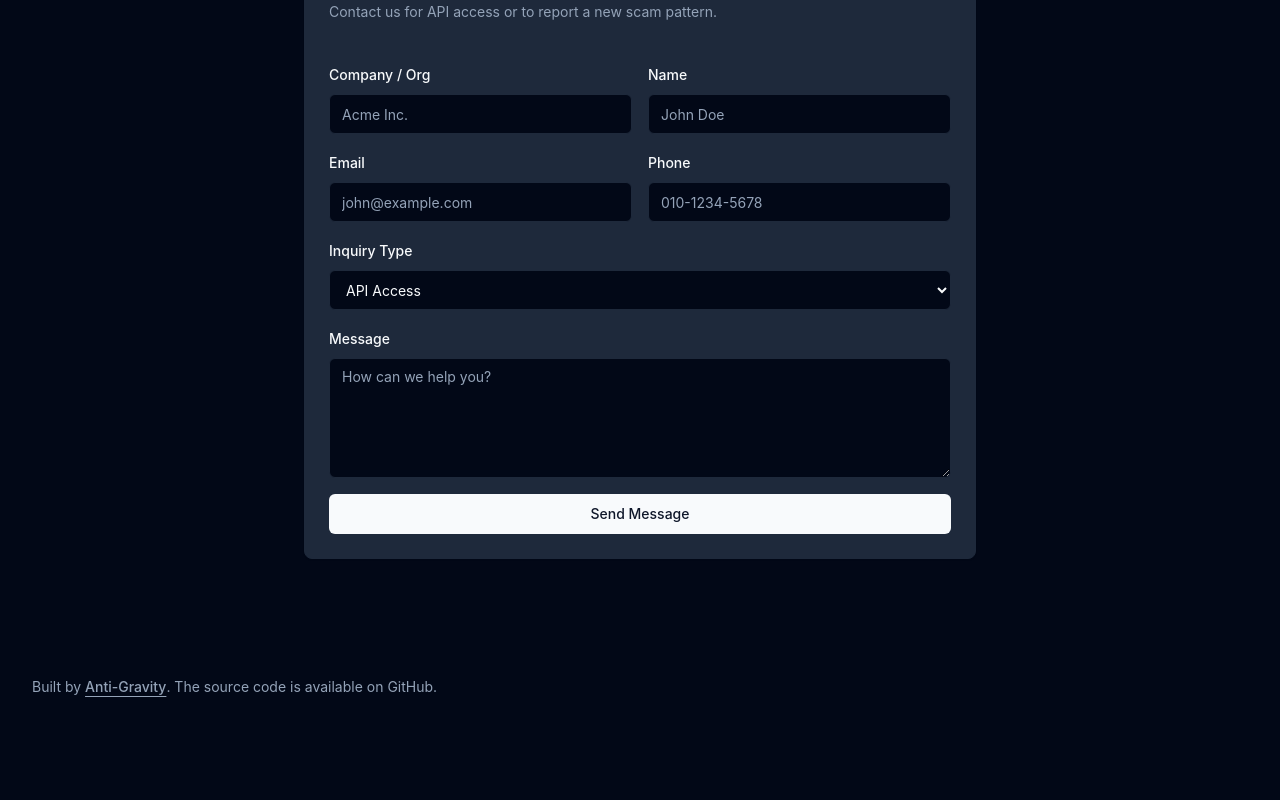
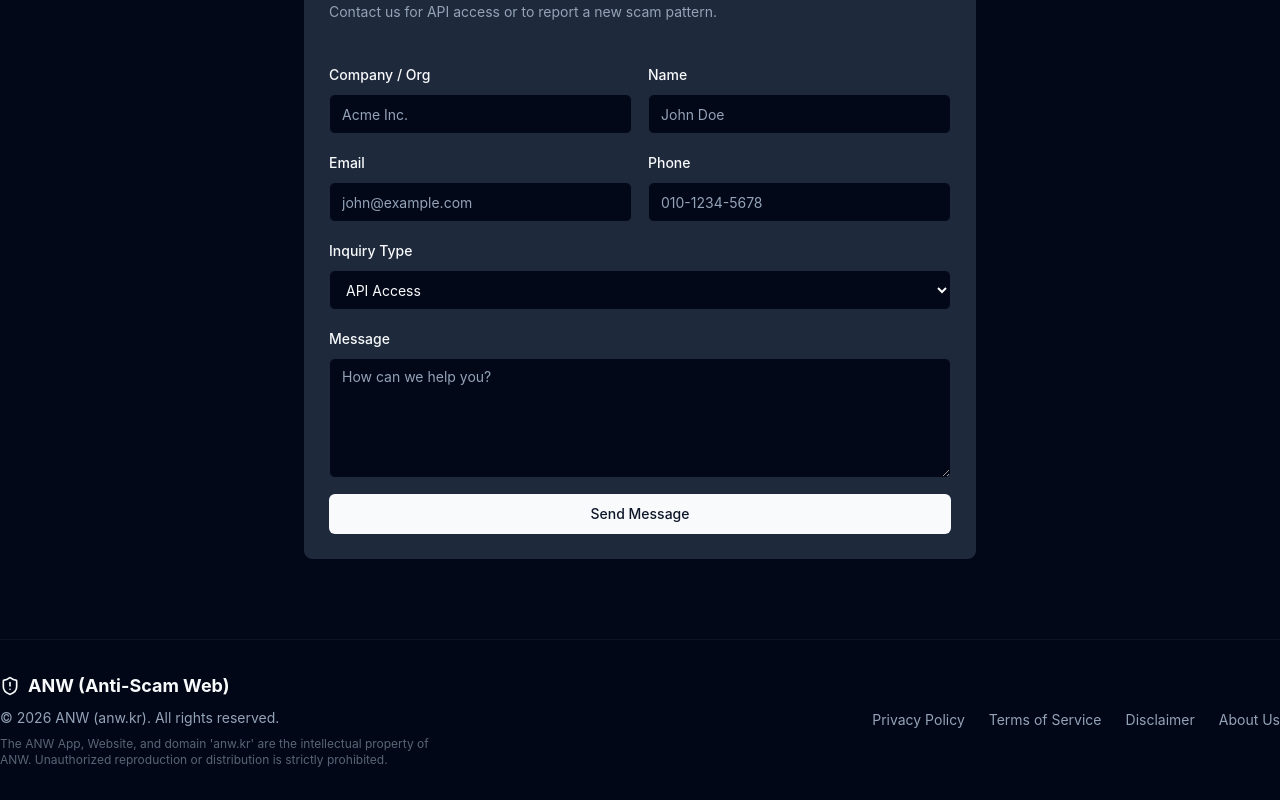
Before and after one commit to jjy760409/chatgpt-x-world, a React (Vite) app: page / in a window 1280 px wide. Shown: the part 1137-1937 px from the top of the page. Before the commit the page ends 1872 px from the top, so only its background shows below. Built offline with nearby package versions, Linux system fonts and the light colour scheme; no server answers.

Commit message:
feat: add legal pages (privacy, terms, disclaimer) and update footer with IP notice

```diff
--- a/src/App.tsx
+++ b/src/App.tsx
@@ -4,6 +4,9 @@ import AdminPage from "@/pages/AdminPage"
 import ThanksPage from "@/pages/ThanksPage"
 import PricingPage from "@/pages/PricingPage"
 import AboutPage from "@/pages/AboutPage"
+import PrivacyPage from "@/pages/PrivacyPage"
+import TermsPage from "@/pages/TermsPage"
+import DisclaimerPage from "@/pages/DisclaimerPage"
 import Layout from "@/layout/Layout"
 
 function App() {
@@ -15,6 +18,11 @@ function App() {
         <Route path="/about" element={<AboutPage />} />
         <Route path="/admin" element={<AdminPage />} />
         <Route path="/thanks" element={<ThanksPage />} />
+
+        {/* Legal Pages */}
+        <Route path="/privacy" element={<PrivacyPage />} />
+        <Route path="/terms" element={<TermsPage />} />
+        <Route path="/disclaimer" element={<DisclaimerPage />} />
       </Route>
     </Routes>
   )
--- a/src/layout/Layout.tsx
+++ b/src/layout/Layout.tsx
@@ -26,20 +26,28 @@ export default function Layout() {
             <main className="flex-1">
                 <Outlet />
             </main>
-            <footer className="py-6 md:px-8 md:py-0">
-                <div className="container flex flex-col items-center justify-between gap-4 md:h-24 md:flex-row">
-                    <p className="text-center text-sm leading-loose text-muted-foreground md:text-left">
-                        Built by{" "}
-                        <a
-                            href="#"
-                            target="_blank"
-                            rel="noreferrer"
-                            className="font-medium underline underline-offset-4"
-                        >
-                            Anti-Gravity
-                        </a>
-                        . The source code is available on GitHub.
-                    </p>
+            <footer className="py-8 border-t border-border/40 bg-background/95">
+                <div className="container flex flex-col md:flex-row justify-between items-center gap-6">
+                    <div className="text-center md:text-left space-y-2">
+                        <div className="flex items-center justify-center md:justify-start gap-2 font-bold text-lg">
+                            <ShieldAlert className="h-5 w-5 text-primary" />
+                            <span>ANW (Anti-Scam Web)</span>
+                        </div>
+                        <p className="text-sm text-muted-foreground">
+                            &copy; 2026 ANW (anw.kr). All rights reserved.
+                        </p>
+                        <p className="text-xs text-muted-foreground/60 max-w-md">
+                            The ANW App, Website, and domain 'anw.kr' are the intellectual property of ANW.
+                            Unauthorized reproduction or distribution is strictly prohibited.
+                        </p>
+                    </div>
+
+                    <div className="flex flex-wrap justify-center gap-6 text-sm text-muted-foreground">
+                        <Link to="/privacy" className="hover:text-foreground transition-colors">Privacy Policy</Link>
+                        <Link to="/terms" className="hover:text-foreground transition-colors">Terms of Service</Link>
+                        <Link to="/disclaimer" className="hover:text-foreground transition-colors">Disclaimer</Link>
+                        <Link to="/about" className="hover:text-foreground transition-colors">About Us</Link>
+                    </div>
                 </div>
             </footer>
         </div>
--- /dev/null
+++ b/src/pages/DisclaimerPage.tsx
@@ -0,0 +1,44 @@
+import SEO from "@/components/SEO"
+
+export default function DisclaimerPage() {
+    return (
+        <div className="container max-w-4xl py-12 px-4">
+            <SEO title="Legal Disclaimer - ANW" />
+            <div className="prose dark:prose-invert max-w-none">
+                <h1>Legal Disclaimer</h1>
+
+                <div className="bg-yellow-500/10 border-l-4 border-yellow-500 p-4 my-8">
+                    <p className="font-bold text-yellow-600 dark:text-yellow-400 m-0">
+                        IMPORTANT: ANW is an advisory tool, not a guarantee.
+                    </p>
+                </div>
+
+                <h2>1. No Guarantee of Accuracy</h2>
+                <p>
+                    The analysis provided by ANW is generated by Artificial Intelligence and based on available data patterns. While we strive for high accuracy, <strong>we cannot guarantee 100% detection of all scams or false positives.</strong>
+                </p>
+                <p>
+                    A result of "Safe" does not guarantee that a URL or message is completely free of risk. Conversely, a "Warning" does not legally prove criminal intent.
+                </p>
+
+                <h2>2. Limitation of Liability</h2>
+                <p>
+                    To the maximum extent permitted by law, ANW and its affiliates shall not be liable for any direct, indirect, incidental, consequential, or special damages arising out of or in any way connected with your use of this service.
+                </p>
+                <p>
+                    <strong>You are solely responsible for your financial decisions and actions.</strong> We are not responsible for any financial losses, data breaches, or damages resulting from reliance on our analysis.
+                </p>
+
+                <h2>3. Not Financial or Legal Advice</h2>
+                <p>
+                    The content and tools provided by ANW do not constitute financial, legal, or professional advice. Always consult with qualified professionals or relevant authorities (e.g., police, bank) before making significant decisions regarding suspicious activities.
+                </p>
+
+                <h2>4. Third-Party Links</h2>
+                <p>
+                    Our service may analyze or contain links to third-party websites. We are not responsible for the content, privacy policies, or practices of any third-party sites or services.
+                </p>
+            </div>
+        </div>
+    )
+}
--- /dev/null
+++ b/src/pages/PrivacyPage.tsx
@@ -0,0 +1,55 @@
+import SEO from "@/components/SEO"
+
+export default function PrivacyPage() {
+    return (
+        <div className="container max-w-4xl py-12 px-4">
+            <SEO title="Privacy Policy - ANW" />
+            <div className="prose dark:prose-invert max-w-none">
+                <h1>Privacy Policy</h1>
+                <p className="text-muted-foreground mb-8">Last Updated: February 2026</p>
+
+                <h2>1. Introduction</h2>
+                <p>
+                    ANW ("we", "our", or "us") is committed to protecting your privacy. This Privacy Policy explains how we collect, use, and safeguard your information when you use our website (anw.kr) and mobile application.
+                </p>
+
+                <h2>2. Information We Collect</h2>
+                <ul>
+                    <li><strong>Analysis Data:</strong> URLs, text messages, phone numbers, or bank account numbers you submit for scam analysis.</li>
+                    <li><strong>Account Information:</strong> Email address and payment information (processed securely by PayPal) for Pro/Enterprise users.</li>
+                    <li><strong>Usage Data:</strong> IP address, browser type, and interaction logs for security and service improvement.</li>
+                </ul>
+
+                <h2>3. How We Use Your Information</h2>
+                <p>We use the collected data to:</p>
+                <ul>
+                    <li>Provide real-time scam detection analysis.</li>
+                    <li>Process subscription payments and manage accounts.</li>
+                    <li>Improve our AI detection models (anonymized data only).</li>
+                    <li>Prevent abuse and ensure service security.</li>
+                </ul>
+
+                <h2>4. Data Security</h2>
+                <p>
+                    We implement industry-standard security measures, including SSL encryption and secure data storage, to protect your personal information. However, no method of transmission over the Internet is 100% secure.
+                </p>
+
+                <h2>5. Third-Party Services</h2>
+                <p>
+                    We use trusted third-party services such as PayPal for payments and Google Gemini for AI analysis. These services have their own privacy policies governing the use of your data.
+                </p>
+
+                <h2>6. Your Rights</h2>
+                <p>
+                    You have the right to access, correct, or delete your personal information. Contact us at support@anw.kr for any privacy-related requests.
+                </p>
+
+                <h2>7. Contact Us</h2>
+                <p>
+                    If you have questions about this Privacy Policy, please contact us at: <br />
+                    <strong>Email:</strong> support@anw.kr
+                </p>
+            </div>
+        </div>
+    )
+}
--- /dev/null
+++ b/src/pages/TermsPage.tsx
@@ -0,0 +1,50 @@
+import SEO from "@/components/SEO"
+
+export default function TermsPage() {
+    return (
+        <div className="container max-w-4xl py-12 px-4">
+            <SEO title="Terms of Service - ANW" />
+            <div className="prose dark:prose-invert max-w-none">
+                <h1>Terms of Service</h1>
+                <p className="text-muted-foreground mb-8">Effective Date: February 2026</p>
+
+                <h2>1. Acceptance of Terms</h2>
+                <p>
+                    By accessing or using ANW (anw.kr) and its related services, you agree to be bound by these Terms of Service. If you do not agree, please do not use our services.
+                </p>
+
+                <h2>2. Service Description</h2>
+                <p>
+                    ANW provides AI-powered analysis of URLs, text messages, and financial information to detect potential scams. The service is provided "as is" and intended for informational purposes only.
+                </p>
+
+                <h2>3. User Responsibilities</h2>
+                <ul>
+                    <li>You agree not to use the service for any illegal purposes.</li>
+                    <li>You must not attempt to reverse engineer, disrupt, or compromise the integrity of our system.</li>
+                    <li>You are responsible for maintaining the confidentiality of your account credentials.</li>
+                </ul>
+
+                <h2>4. Intellectual Property</h2>
+                <p>
+                    The ANW App, Website, and domain 'anw.kr' are the exclusive intellectual property of ANW. All content, trademarks, logos, and code are protected by copyright and intellectual property laws. Unauthorized reproduction, distribution, or modification is strictly prohibited.
+                </p>
+
+                <h2>5. Subscription & Refunds</h2>
+                <p>
+                    Pro and Enterprise plans are billed on a recurring basis. You may cancel your subscription at any time. Refunds are processed according to our specific Refund Policy, typically within 7 days of the initial purchase if the service was not used.
+                </p>
+
+                <h2>6. Termination</h2>
+                <p>
+                    We reserve the right to terminate or suspend your access to the service at our sole discretion, without notice, for conduct that we believe violates these Terms or is harmful to other users or us.
+                </p>
+
+                <h2>7. Governing Law</h2>
+                <p>
+                    These Terms shall be governed by and construed in accordance with the laws of the Repubic of Korea, without regard to its conflict of law provisions.
+                </p>
+            </div>
+        </div>
+    )
+}
```
